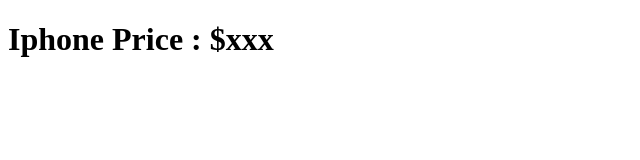
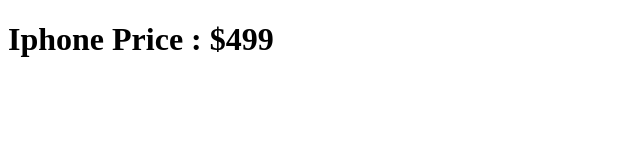
Before and after one commit to withi-manomai/git-awesome, a plain HTML site: page index.html in a window 1280 px wide. Shown: the full height of the page, 0-640 px from the left. Drawn offline with Linux system fonts and the light colour scheme.

Commit message:
tim-cook : price=499

```diff
--- a/index.html
+++ b/index.html
@@ -1,3 +1,3 @@
 <!DOCTYPE html>
-    <h1>Iphone Price : $xxx</h1>
+    <h1>Iphone Price : $499</h1>
 </html>
```
